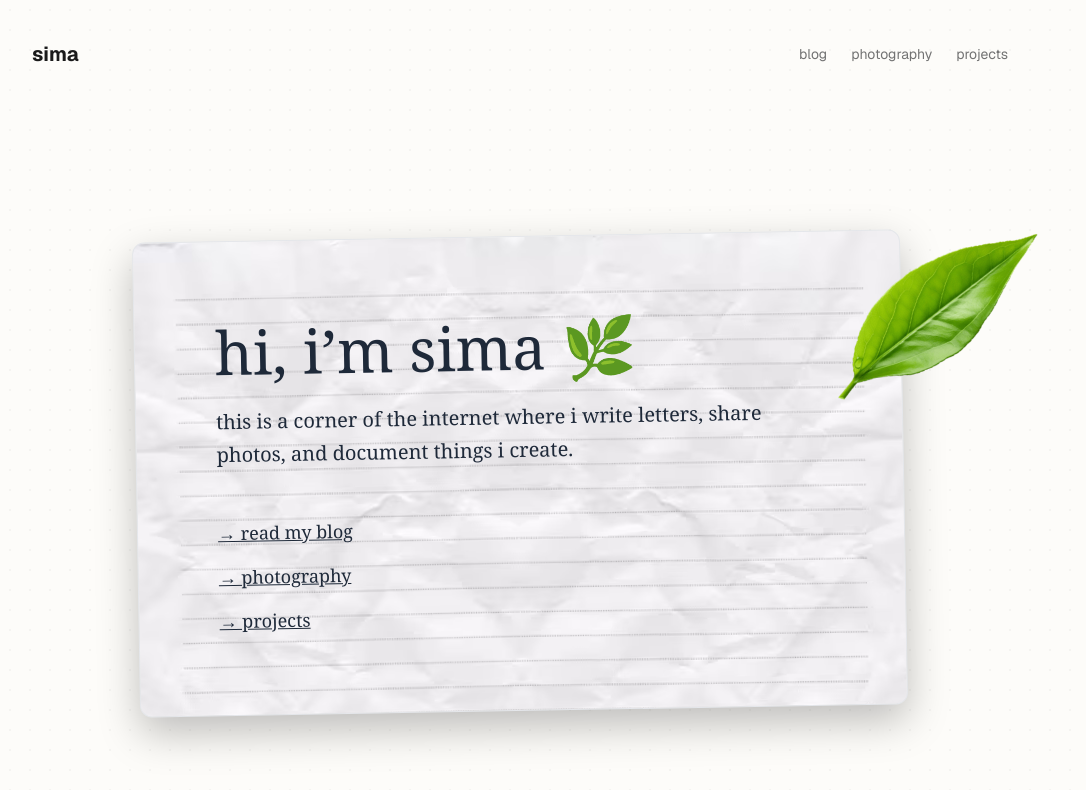
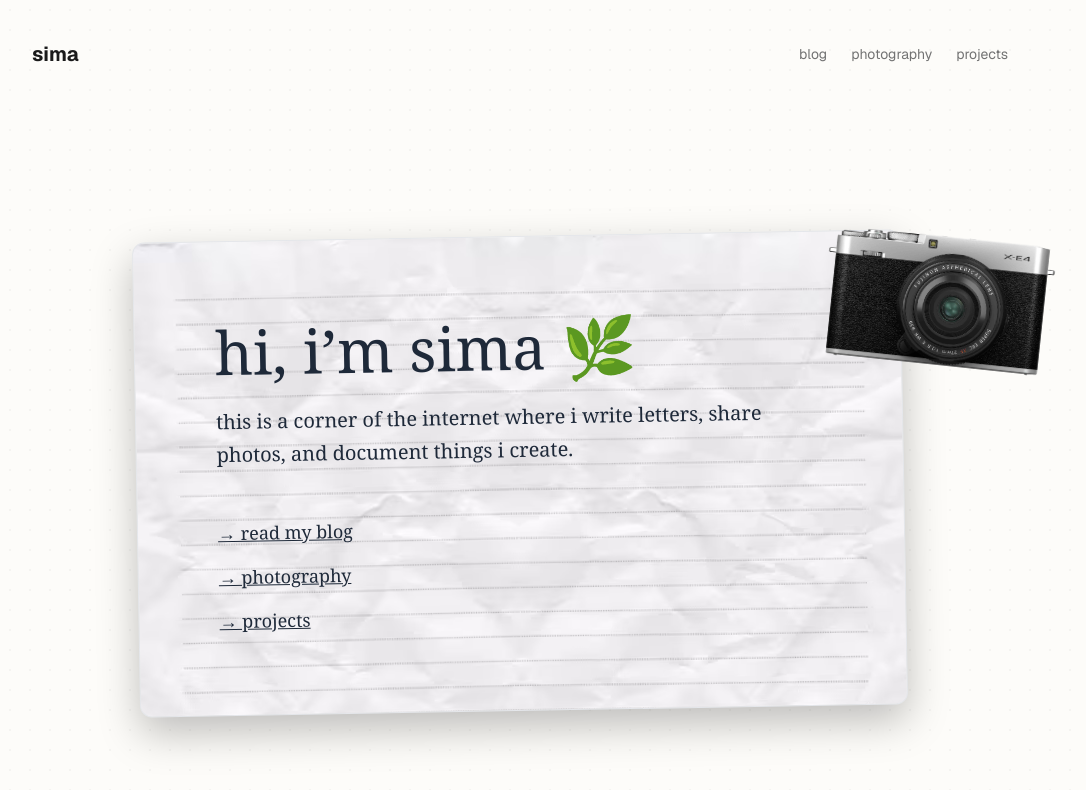
Before and after one commit to simamzadeh/SimaPersonalSite, a Next.js app: page / in a window 1280 px wide. Shown: the top 790 px of the page, without its empty margins (120-1206 px from the left). Built offline with nearby package versions, Linux system fonts and the light colour scheme.

Commit message:
replace floating image with camera

```diff
--- a/app/page.tsx
+++ b/app/page.tsx
@@ -5,14 +5,14 @@ export default function HomePage() {
 
       {/* 🖼️ Floating scrapbook image */}
       <img
-        src="/images/leaf.png"
+        src="/images/fujifilm.png"
         alt=""
         className="
           absolute
           top-16
           right-[-60px]
           w-64
-          rotate-[-6deg]
+          rotate-[6deg]
           hover:rotate-0
           transition-transform duration-300
           pointer-events-auto
```
Also changed, not shown: public/images/fujifilm.png (added).
